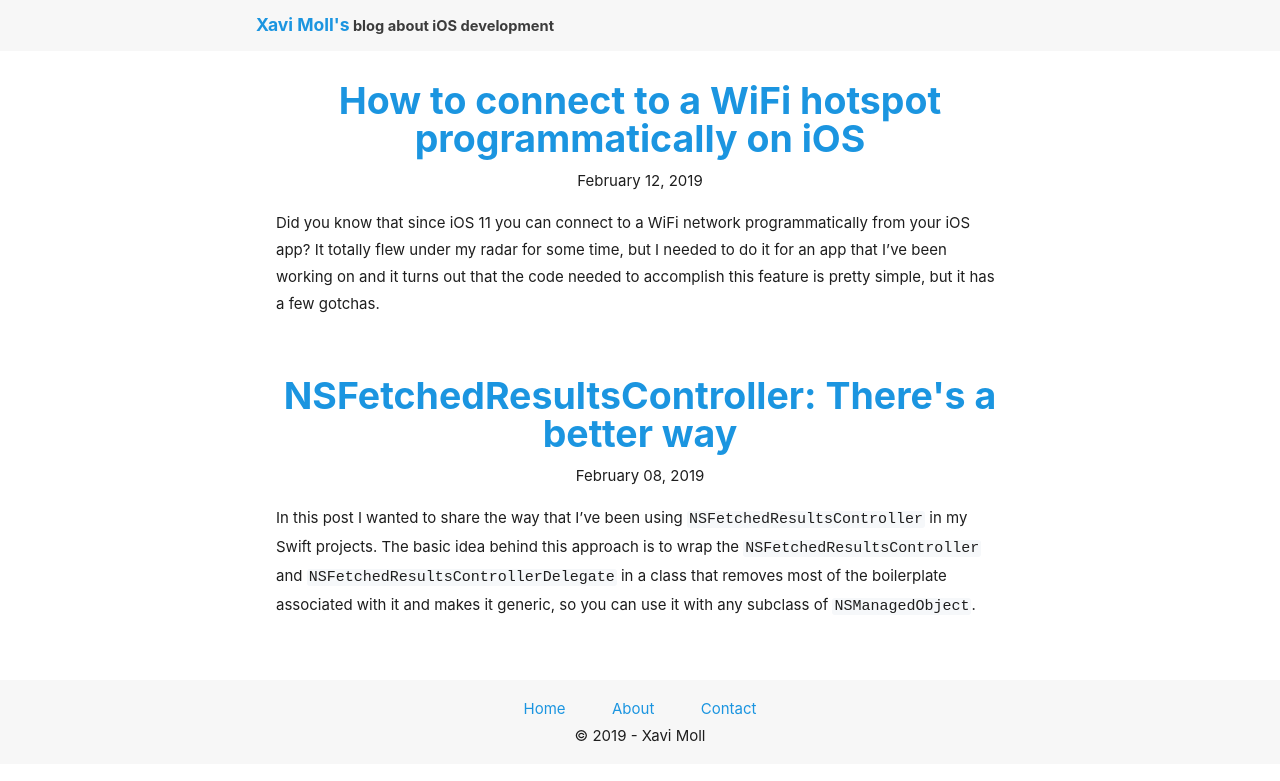
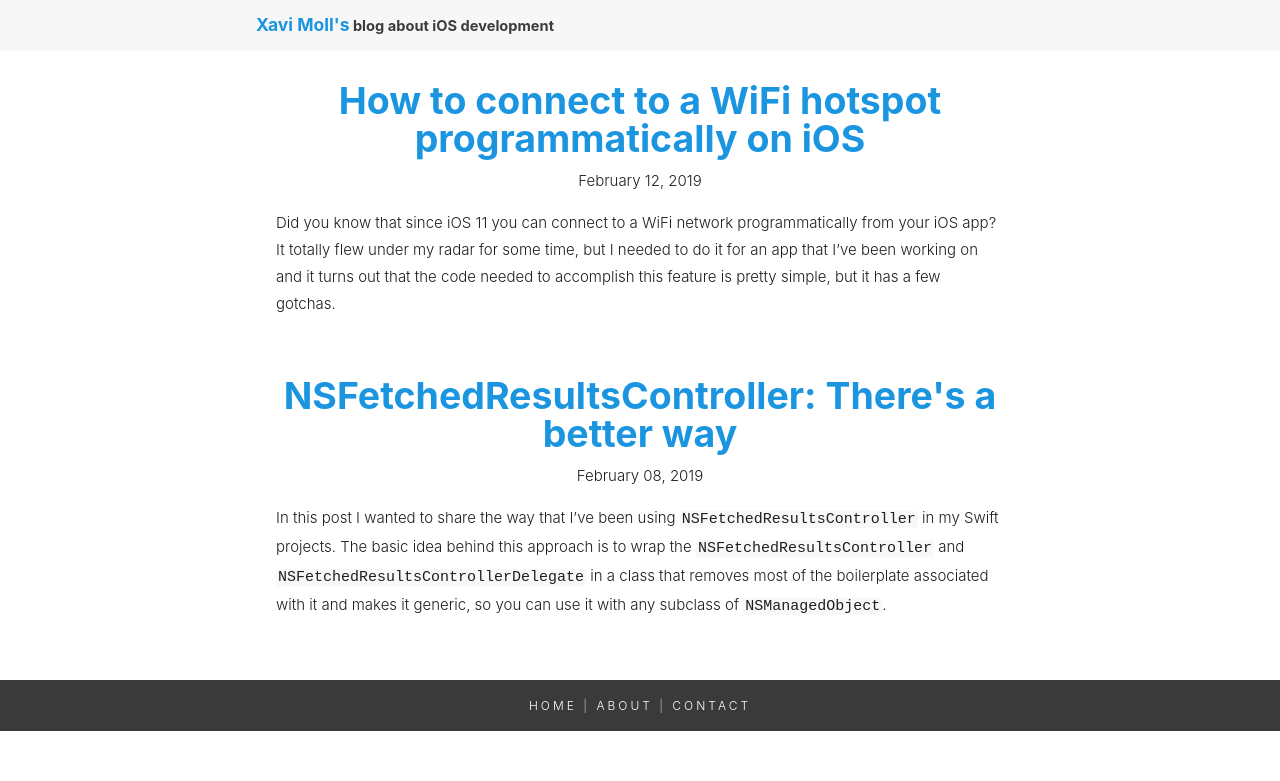
Before and after one commit to xmollv/xmollv.github.io, a Jekyll site: the page built from pages/home.html, in a window 1280 px wide. Shown: the top 781 px of the page. Built offline with Jekyll 4.4.1, drawn with Linux system fonts in a browser that asks for light colours.

Commit message:
Changed the footer and font weight

```diff
--- a/_layouts/default.html
+++ b/_layouts/default.html
@@ -32,12 +32,9 @@
         </article>
     </main>
     <footer>
-        <section>
-            <a href="/">Home</a>&nbsp;&nbsp;&nbsp;&nbsp;&nbsp;&nbsp;&nbsp;&nbsp;&nbsp;&nbsp;
-            <a href="/about">About</a>&nbsp;&nbsp;&nbsp;&nbsp;&nbsp;&nbsp;&nbsp;&nbsp;&nbsp;&nbsp;
-            <a href="mailto:xmollv@gmail.com">Contact</a><br>
-            <section class="copyright">&copy; <script>document.write(new Date().getFullYear());</script> - {{ site.author }} </section>
-        </section>
+        <a href="/">HOME</a> |
+        <a href="/about">ABOUT</a> |
+        <a href="mailto:xmollv@gmail.com">CONTACT</a>
     </footer>
 </body>
 </html>
--- a/assets/css/base.css
+++ b/assets/css/base.css
@@ -4,7 +4,7 @@ body {
     background-color: #fff;
     color: #1e1e1e;
 	font-family: -apple-system, 'Source Sans Pro', 'Helvetica', 'Arial', sans-serif;
-    font-weight: 400;
+    font-weight: 300;
     font-size: 15px;
     line-height: 1.8em;
 }
@@ -117,9 +117,20 @@ pre.highlight {
 /* Footer */
 footer {
     text-align: center;
-    padding-top: 1em;
-    padding-bottom: 1em;
-    background: rgba(0, 0, 0, 0.03);
+    padding-top: 12px;
+    padding-bottom: 12px;
+    background: #3a3a3a;
+    font-size: 12px;
+    letter-spacing: 0.25em;
+    color: #bababa;
+}
+
+footer > a {
+    color: #fff;
+}
+
+footer > a:visited {
+    color: #fff;
 }
 
 /* Media queries */
```
